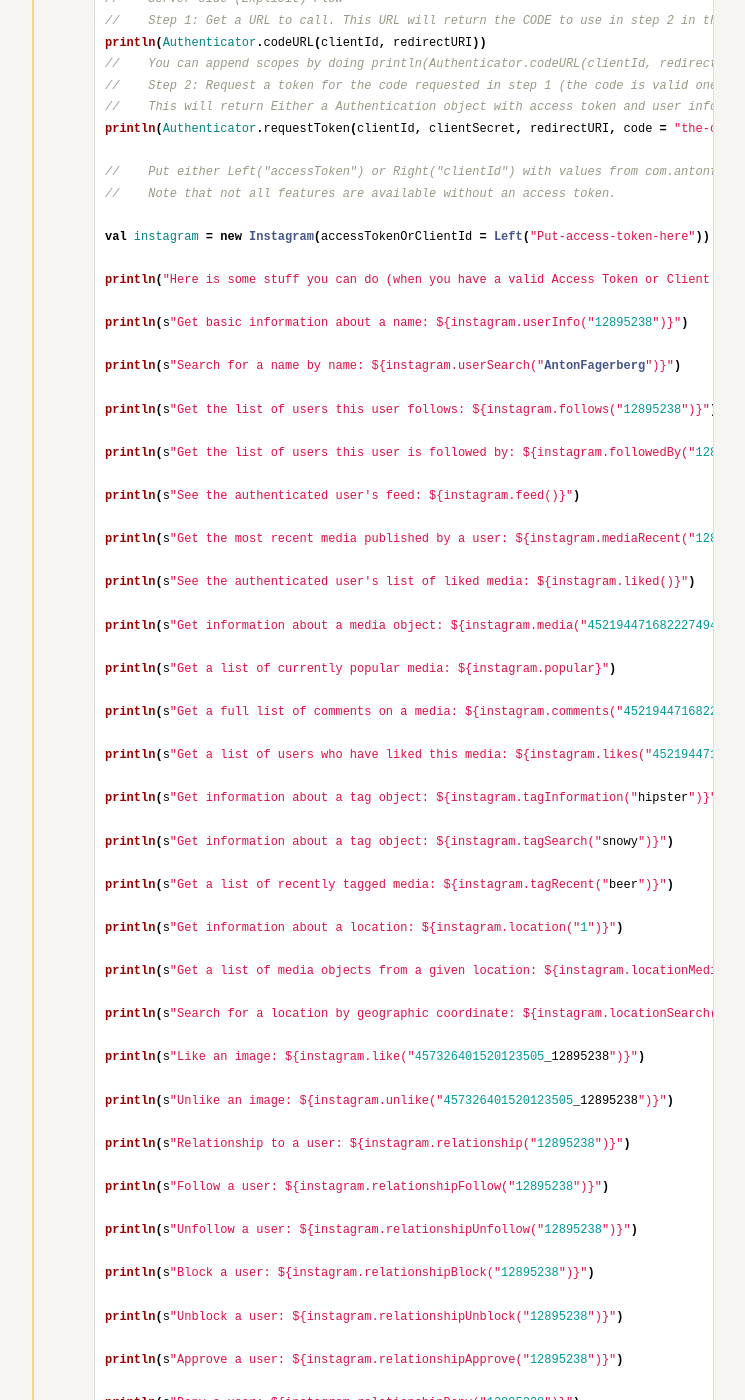
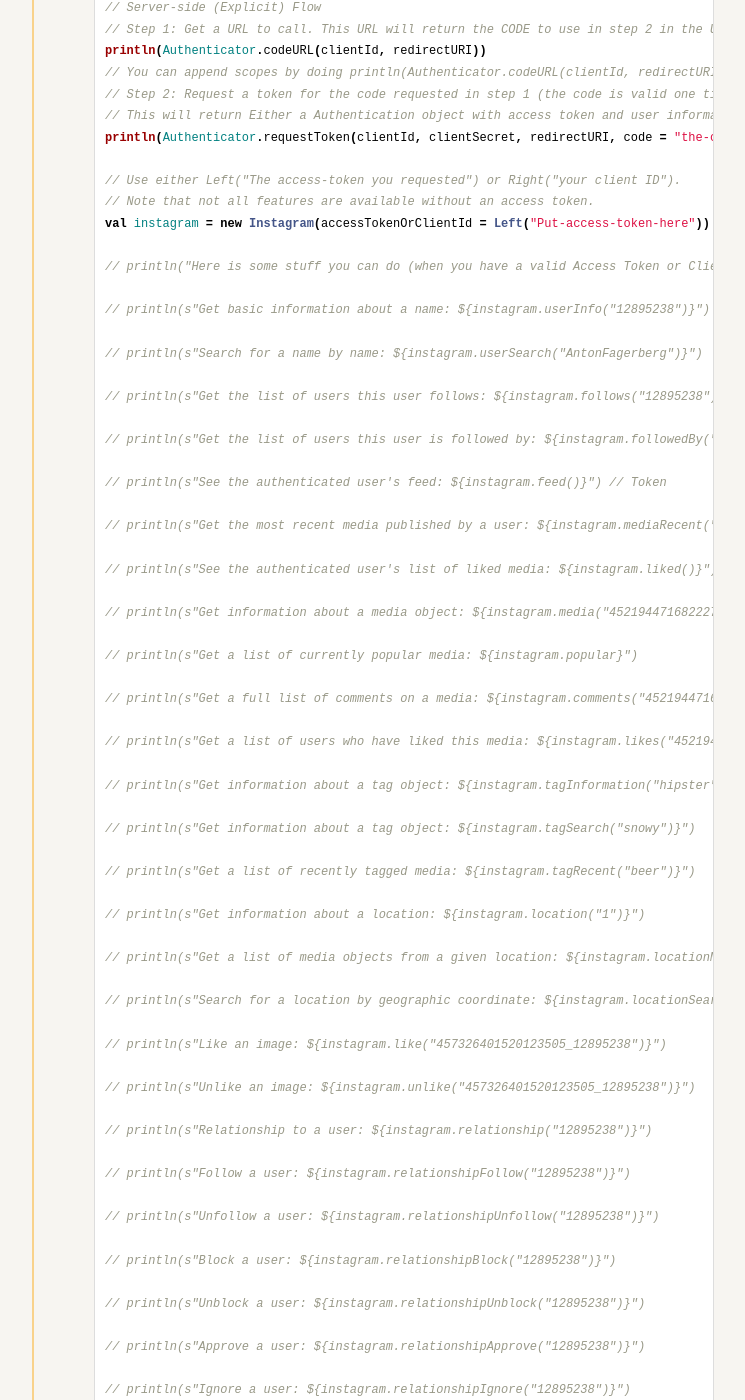
Before and after one commit to AntonFagerberg/Anton-Fagerberg-com-Jekyll-source, a Jekyll site: the page built from _posts/2013-05-14-instagram-api-scala.markdown, in a window 1280 px wide and 1400 px high, scrolled down 2846 px. Shown: the whole window, without its empty margins (237-982 px from the left). Built offline with Jekyll 4.4.1, drawn with Linux system fonts in a browser that asks for light colours; Markdown is read by kramdown in place of the engine named in the settings; some of the changed text lies outside the part shown.

Commit message:
Updated Instagram Scala API details

```diff
--- a/_posts/2013-05-14-instagram-api-scala.markdown
+++ b/_posts/2013-05-14-instagram-api-scala.markdown
@@ -4,16 +4,15 @@
   categories: projects
 ---
 
-This is an Scala implementation of the Instagram API. It uses scalaj-http to send HTTP-requests and lift-json to parse the JSON response as case classes.
+This is an Scala implementation of the Instagram API.
 
-You need to register an application for Instagram and get a client id (and later an access token for full access) before you can use this API.
+This project uses scalaj-http to send HTTP-requests and lift-json to parse the JSON response to case classes.
 
-First register on: [instagram.com/developer](http://instagram.com/developer) to get the required variables - then use this API to receive an access token if you wish.
+You need to register an application for Instagram and get a client id (and later an access token for full access) before you can use this API. First register on: http://instagram.com/developer to get the required client id and secret - then use this API to receive an access token.
 
 A Response object is returned from all methods and it contains:
-
- * Data - the stuff you actually want. This is the JSON response parsed as a corresponding object.
- * Pagination - if a large result set is retrieved, this object contains what you need to fetch the next "page" with information. You can pass the relevant pieces of this information to the same method as called before as optional parameters.
+ * Data - the stuff you actually want. This is the JSON response parsed to a corresponding object.
+ * Pagination - if a large result set is retrieved, this object contains what you need to fetch the next "batch" of information. You can pass the relevant pieces of this information to the same method as called before as optional parameters.
  * Meta - contains the status from Instagram (like 200 OK, 400 error). Internal errors such as parsing or socket errors will be stored in this meta object as well.
 
 ## Installation & Demo
@@ -70,99 +68,100 @@
  * List the users who have requested to follow.
  * Set a like on this media by the current user.
  * Remove a like on this media by the current user.
+ * Add a comment (requires special permission from Instagram).
  * Remove a comment.
  * Search for media in a given area. The default time span is set to 5 days. The time span must not exceed 7 days. Defaults time stamps cover the last 5 days.
  * Create a comment on a media. Please email apidevelopers[at]instagram.com for access.
 
-### Not yet implemented
+### Not implemented
  * Subscriptions.
 
 ## Example usage
 {% highlight scala %}
-//    You need to request these variables from Instagram: www.instagram.com/developer
+// You need to request these variables from Instagram: www.instagram.com/developer
 val clientId = "client-id"
 val clientSecret = "client-secret"
 val redirectURI = "redirect-URI"
 
-//    Client-Side (Implicit) Authentication
-//    Get a URL to call. This URL will return the TOKEN in the URI after the #-symbol (and you're done)..
+// Client-Side (Implicit) Authentication
+// Get a URL to call. This URL will return the TOKEN in the URI after the #-symbol (and you're done)..
 println(Authenticator.tokenURL(clientId, redirectURI))
-//    You can append scopes by doing println(Authenticator.tokenURL(clientId, redirectURI, comments = true, relationships = true, likes = true))
+// You can append scopes by doing println(Authenticator.tokenURL(clientId, redirectURI, comments = true, relationships = true, likes = true))
 
-//    Server-side (Explicit) Flow
-//    Step 1: Get a URL to call. This URL will return the CODE to use in step 2 in the URI as a parameter code.
+// Server-side (Explicit) Flow
+// Step 1: Get a URL to call. This URL will return the CODE to use in step 2 in the URI as a parameter code.
 println(Authenticator.codeURL(clientId, redirectURI))
-//    You can append scopes by doing println(Authenticator.codeURL(clientId, redirectURI, comments = true, relationships = true, likes = true))
-//    Step 2: Request a token for the code requested in step 1 (the code is valid one time only).
-//    This will return Either a Authentication object with access token and user information or a Meta object on failure.
+// You can append scopes by doing println(Authenticator.codeURL(clientId, redirectURI, comments = true, relationships = true, likes = true))
+// Step 2: Request a token for the code requested in step 1 (the code is valid one time only).
+// This will return Either a Authentication object with access token and user information or a Meta object on failure.
 println(Authenticator.requestToken(clientId, clientSecret, redirectURI, code = "the-code-from-step-1"))
 
-//    Put either Left("accessToken") or Right("clientId") with values from com.antonfagerberg.instagram.Instagram here.
-//    Note that not all features are available without an access token.
-
+// Use either Left("The access-token you requested") or Right("your client ID").
+// Note that not all features are available without an access token.
 val instagram = new Instagram(accessTokenOrClientId = Left("Put-access-token-here"))
 
-println("Here is some stuff you can do (when you have a valid Access Token or Client Id):")
+// println("Here is some stuff you can do (when you have a valid Access Token or Client Id):")
 
-println(s"Get basic information about a name: ${instagram.userInfo("12895238")}")
+// println(s"Get basic information about a name: ${instagram.userInfo("12895238")}")
 
-println(s"Search for a name by name: ${instagram.userSearch("AntonFagerberg")}")
+// println(s"Search for a name by name: ${instagram.userSearch("AntonFagerberg")}")
 
-println(s"Get the list of users this user follows: ${instagram.follows("12895238")}")
+// println(s"Get the list of users this user follows: ${instagram.follows("12895238")}")
 
-println(s"Get the list of users this user is followed by: ${instagram.followedBy("12895238")}")
+// println(s"Get the list of users this user is followed by: ${instagram.followedBy("12895238")}")
 
-println(s"See the authenticated user's feed: ${instagram.feed()}")
+// println(s"See the authenticated user's feed: ${instagram.feed()}") // Token
 
-println(s"Get the most recent media published by a user: ${instagram.mediaRecent("12895238")}")
+// println(s"Get the most recent media published by a user: ${instagram.mediaRecent("12895238")}")
 
-println(s"See the authenticated user's list of liked media: ${instagram.liked()}")
+// println(s"See the authenticated user's list of liked media: ${instagram.liked()}") // Token
 
-println(s"Get information about a media object: ${instagram.media("452194471682227494_12895238")}")
+// println(s"Get information about a media object: ${instagram.media("452194471682227494_12895238")}")
 
-println(s"Get a list of currently popular media: ${instagram.popular}")
+// println(s"Get a list of currently popular media: ${instagram.popular}")
 
-println(s"Get a full list of comments on a media: ${instagram.comments("452194471682227494_12895238")}")
+// println(s"Get a full list of comments on a media: ${instagram.comments("452194471682227494_12895238")}")
 
-println(s"Get a list of users who have liked this media: ${instagram.likes("452194471682227494_12895238")}")
+// println(s"Get a list of users who have liked this media: ${instagram.likes("452194471682227494_12895238")}")
 
-println(s"Get information about a tag object: ${instagram.tagInformation("hipster")}")
+// println(s"Get information about a tag object: ${instagram.tagInformation("hipster")}")
 
-println(s"Get information about a tag object: ${instagram.tagSearch("snowy")}")
+// println(s"Get information about a tag object: ${instagram.tagSearch("snowy")}")
 
-println(s"Get a list of recently tagged media: ${instagram.tagRecent("beer")}")
+// println(s"Get a list of recently tagged media: ${instagram.tagRecent("beer")}")
 
-println(s"Get information about a location: ${instagram.location("1")}")
+// println(s"Get information about a location: ${instagram.location("1")}")
 
-println(s"Get a list of media objects from a given location: ${instagram.locationMedia("1")}")
+// println(s"Get a list of media objects from a given location: ${instagram.locationMedia("1")}")
 
-println(s"Search for a location by geographic coordinate: ${instagram.locationSearch(Some("48.858844" -> "2.294351"))}")
+// println(s"Search for a location by geographic coordinate: ${instagram.locationSearch(Some("48.858844" -> "2.294351"))}")
 
-println(s"Like an image: ${instagram.like("457326401520123505_12895238")}")
+// println(s"Like an image: ${instagram.like("457326401520123505_12895238")}")
 
-println(s"Unlike an image: ${instagram.unlike("457326401520123505_12895238")}")
+// println(s"Unlike an image: ${instagram.unlike("457326401520123505_12895238")}")
 
-println(s"Relationship to a user: ${instagram.relationship("12895238")}")
+// println(s"Relationship to a user: ${instagram.relationship("12895238")}")
 
-println(s"Follow a user: ${instagram.relationshipFollow("12895238")}")
+// println(s"Follow a user: ${instagram.relationshipFollow("12895238")}")
 
-println(s"Unfollow a user: ${instagram.relationshipUnfollow("12895238")}")
+// println(s"Unfollow a user: ${instagram.relationshipUnfollow("12895238")}")
 
-println(s"Block a user: ${instagram.relationshipBlock("12895238")}")
+// println(s"Block a user: ${instagram.relationshipBlock("12895238")}")
 
-println(s"Unblock a user: ${instagram.relationshipUnblock("12895238")}")
+// println(s"Unblock a user: ${instagram.relationshipUnblock("12895238")}")
 
-println(s"Approve a user: ${instagram.relationshipApprove("12895238")}")
+// println(s"Approve a user: ${instagram.relationshipApprove("12895238")}")
 
-println(s"Deny a user: ${instagram.relationshipDeny("12895238")}")
+// println(s"Ignore a user: ${instagram.relationshipIgnore("12895238")}")
 
-println(s"Relationship requests: ${instagram.relationshipRequests}")
+// println(s"Relationship requests: ${instagram.relationshipRequests}")
 
-println(instagram.comment("media-id", "test! :D"))
+// Whitelisting of client is needed for comment access.
+// Please visit http://bit.ly/instacomments for commenting access
+// println(instagram.comment("457326401520123505_12895238", "test! :D"))
+// println(instagram.commentDelete("media-id", "comment-id"))
 
-println(instagram.commentDelete("media-id", "comment-id"))
-
-println(s"Search for images near a coordinate: ${instagram.mediaSearch("48.858844" -> "2.294351")}")
+// println(s"Search for images near a coordinate: ${instagram.mediaSearch("48.858844" -> "2.294351")}")
 {% endhighlight %}
 
 ## Download
```
Also changed, not shown: other parts of _posts/2013-05-14-instagram-api-scala.markdown (+2 -3 lines).
